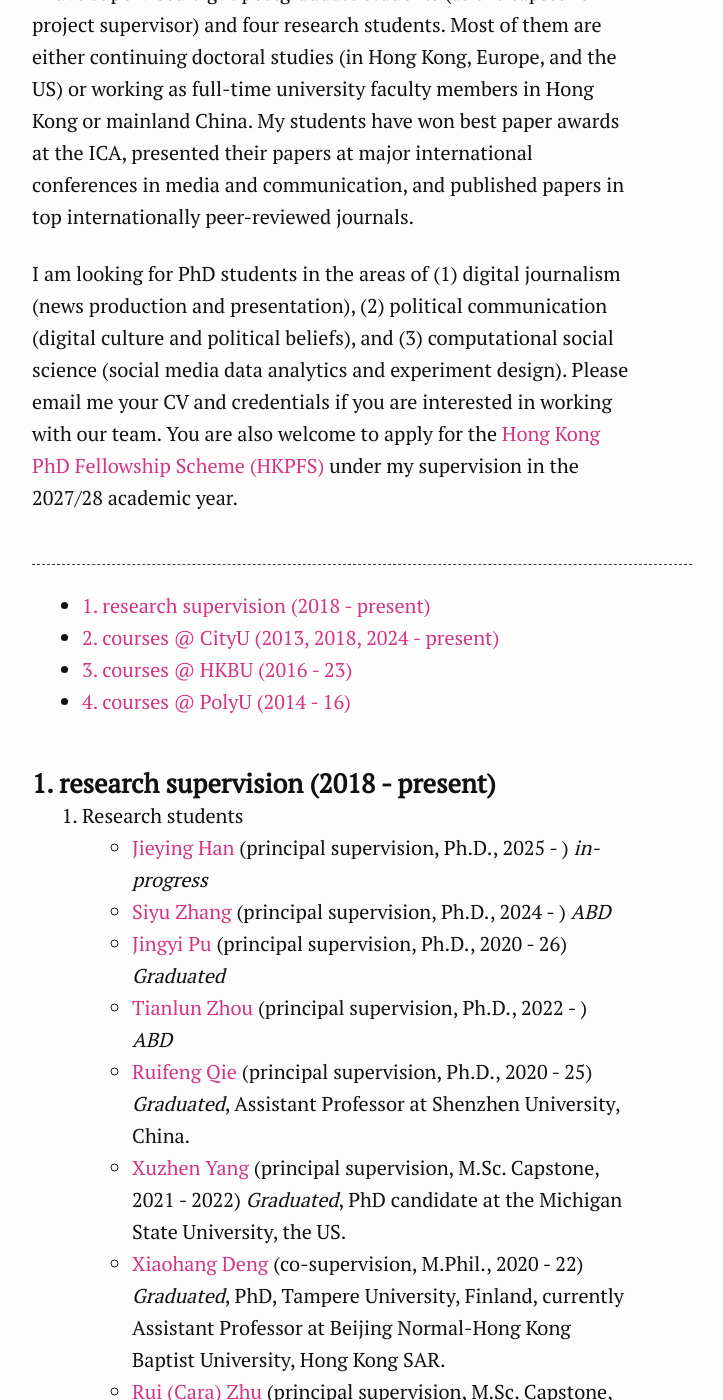
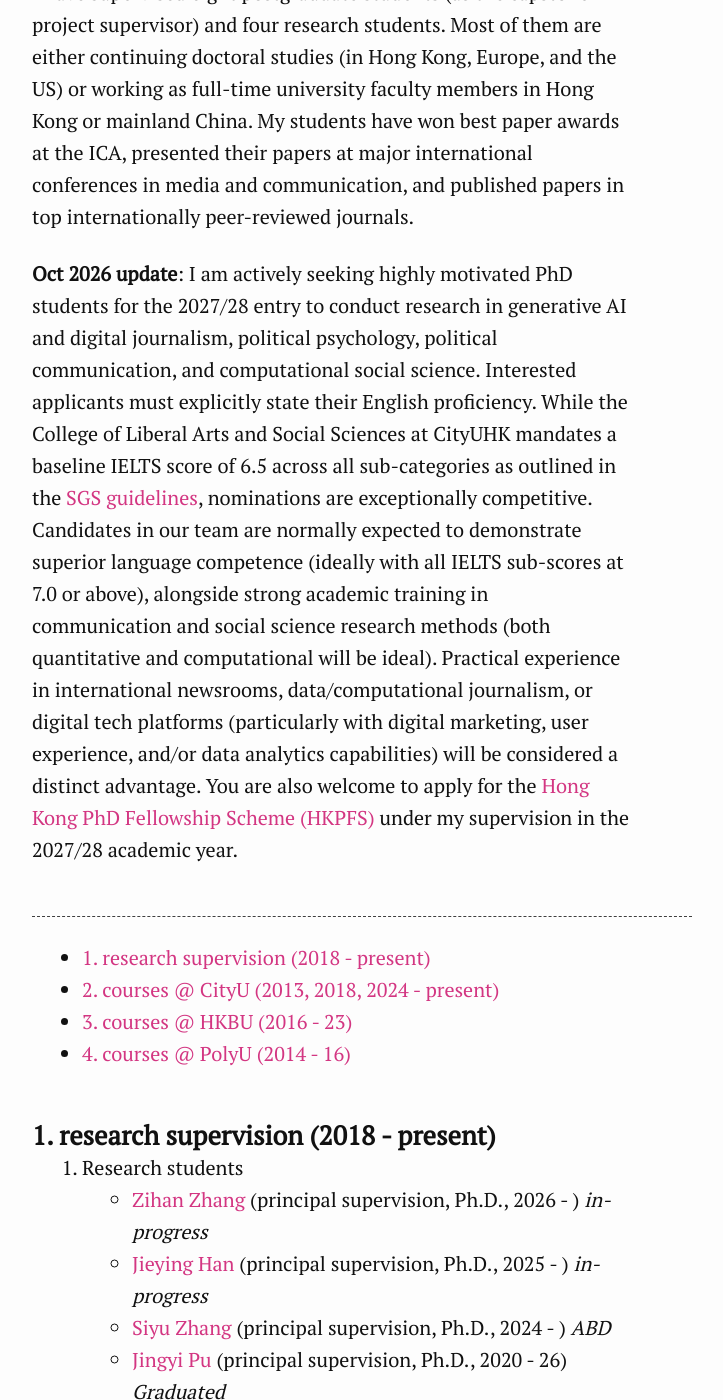
Before and after one commit to xzzhang2/xzzhang2.github.io, a Jekyll site: the page built from pages/teaching.md, in a window 1280 px wide and 1400 px high, scrolled down 401 px. Shown: the whole window, without its empty margins (308-1031 px from the left). Built offline with Jekyll 4.4.1, drawn with Linux system fonts in a browser that asks for light colours; some of the changed text lies outside the part shown.

Commit message:
update info

```diff
--- a/pages/teaching.md
+++ b/pages/teaching.md
@@ -8,7 +8,7 @@ I teach interdisciplinary courses on digital media and human communication, mult
 
 I have supervised eight postgraduate students (as the capstone project supervisor) and four research students. Most of them are either continuing doctoral studies (in Hong Kong, Europe, and the US) or working as full-time university faculty members in Hong Kong or mainland China. My students have won best paper awards at the ICA, presented their papers at major international conferences in media and communication, and published papers in top internationally peer-reviewed journals.
 
-I am looking for PhD students in the areas of (1) digital journalism (news production and presentation), (2) political communication (digital culture and political beliefs), and (3) computational social science (social media data analytics and experiment design). Please email me your CV and credentials if you are interested in working with our team. You are also welcome to apply for the [Hong Kong PhD Fellowship Scheme (HKPFS)](https://cerg1.ugc.edu.hk/hkpfs/index.html) under my supervision in the 2027/28 academic year.
+**Oct 2026 update**: I am actively seeking highly motivated PhD students for the 2027/28 entry to conduct research in generative AI and digital journalism, political psychology, political communication, and computational social science. Interested applicants must explicitly state their English proficiency. While the College of Liberal Arts and Social Sciences at CityUHK mandates a baseline IELTS score of 6.5 across all sub-categories as outlined in the [SGS guidelines](https://www.cityu.edu.hk/pg/research-degree-programmes/entrance-requirements#collapse-accordion-3546-4), nominations are exceptionally competitive. Candidates in our team are normally expected to demonstrate superior language competence (ideally with all IELTS sub-scores at 7.0 or above), alongside strong academic training in communication and social science research methods (both quantitative and computational will be ideal). Practical experience in international newsrooms, data/computational journalism, or digital tech platforms (particularly with digital marketing, user experience, and/or data analytics capabilities) will be considered a distinct advantage. You are also welcome to apply for the [Hong Kong PhD Fellowship Scheme (HKPFS)](https://cerg1.ugc.edu.hk/hkpfs/index.html) under my supervision in the 2027/28 academic year.
 
 
 ---
@@ -24,6 +24,7 @@ I am looking for PhD students in the areas of (1) digital journalism (news produ
 ### <a name="hkbu_rds"></a>1. research supervision (2018 - present)
 
 1. Research students
+ - [Zihan Zhang](https://www.cityu.edu.hk/com/Profile2.aspx?u=zzhang3767) (principal supervision, Ph.D., 2026 - ) *in-progress*
  - [Jieying Han](https://scholars.cityu.edu.hk/en/persons/jieyinhan2) (principal supervision, Ph.D., 2025 - ) *in-progress*
  - [Siyu Zhang](https://www.cityu.edu.hk/com/Profile2.aspx?u=szhang886) (principal supervision, Ph.D., 2024 - ) *ABD*
  - [Jingyi Pu](https://www.cityu.edu.hk/com/Profile2.aspx?u=jingyipu2) (principal supervision, Ph.D., 2020 - 26) *Graduated*
@@ -87,7 +88,7 @@ I am looking for PhD students in the areas of (1) digital journalism (news produ
 | SPD2303 Introduction to Communication |
 
 
-(updated: Sep 2026)
+(updated: Oct 2026)
 
 
 --
```
Also changed, not shown: pages/Chinese.md (+1 -1 lines), 1 other file.
